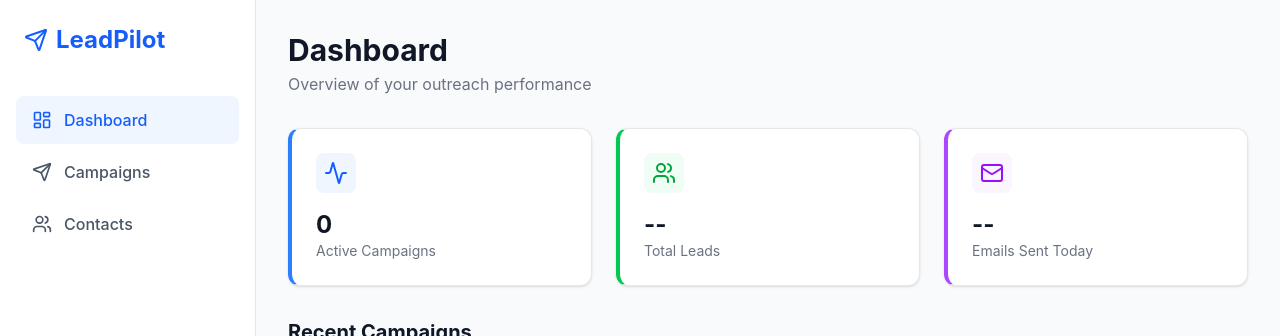
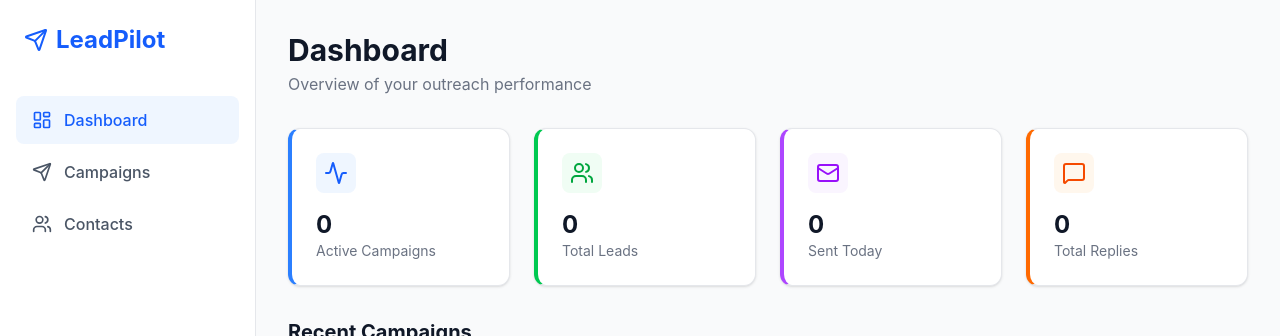
Before and after one commit to sidharth-n/lead-pilot, a React app in the folder frontend/: page / in a window 1280 px wide. Shown: the top 336 px of the page. Built offline with nearby package versions, Linux system fonts and the light colour scheme; no server answers; the HTML template or start-up script is replaced by a standard one.

Commit message:
fix: dashboard now shows real stats (leads, emails sent today, replies)

```diff
--- a/frontend/src/api.ts
+++ b/frontend/src/api.ts
@@ -29,6 +29,7 @@ export const contactsApi = {
 export const campaignsApi = {
   list: () => api<{ campaigns: any[] }>('/campaigns'),
   get: (id: string) => api<{ campaign: any; stats: any }>(`/campaigns/${id}`),
+  getStats: () => api<{ active_campaigns: number; total_leads: number; emails_sent_today: number; total_replies: number }>('/campaigns/stats'),
   create: (data: any) => api('/campaigns', { method: 'POST', body: JSON.stringify(data) }),
   update: (id: string, data: any) => api(`/campaigns/${id}`, { method: 'PUT', body: JSON.stringify(data) }),
   delete: (id: string) => api(`/campaigns/${id}`, { method: 'DELETE' }),
--- a/frontend/src/pages/DashboardPage.tsx
+++ b/frontend/src/pages/DashboardPage.tsx
@@ -3,23 +3,34 @@ import { Layout } from '../components/Layout';
 import { Card, StatusBadge } from '../components/ui';
 import { campaignsApi } from '../api';
 import { Link } from 'react-router-dom';
-import { ArrowRight, Activity, Users, Mail } from 'lucide-react';
+import { ArrowRight, Activity, Users, Mail, MessageSquare } from 'lucide-react';
 
 export default function DashboardPage() {
-  const [stats, setStats] = useState({ active: 0, total_leads: 0, sent_today: 0 });
+  const [stats, setStats] = useState({
+    active_campaigns: 0,
+    total_leads: 0,
+    emails_sent_today: 0,
+    total_replies: 0
+  });
   const [recentCampaigns, setRecentCampaigns] = useState<any[]>([]);
+  const [loading, setLoading] = useState(true);
 
   useEffect(() => {
-    // Mock stats for now or fetch real ones if endpoints exist
-    // Just fetching campaigns for the list
-    campaignsApi.list().then(data => {
-      setRecentCampaigns(data.campaigns.slice(0, 3));
-      setStats({
-        active: data.campaigns.filter(c => c.status === 'active').length,
-        total_leads: 0, // Need aggregation endpoint
-        sent_today: 0   // Need aggregation endpoint
-      });
-    });
+    const loadData = async () => {
+      try {
+        const [statsData, campaignData] = await Promise.all([
+          campaignsApi.getStats(),
+          campaignsApi.list()
+        ]);
+        setStats(statsData);
+        setRecentCampaigns(campaignData.campaigns.slice(0, 5));
+      } catch (err) {
+        console.error('Failed to load dashboard:', err);
+      } finally {
+        setLoading(false);
+      }
+    };
+    loadData();
   }, []);
 
   return (
@@ -29,14 +40,16 @@ export default function DashboardPage() {
         <p className="text-gray-500 mt-1">Overview of your outreach performance</p>
       </div>
 
-      <div className="grid grid-cols-1 md:grid-cols-3 gap-6 mb-8">
+      <div className="grid grid-cols-1 md:grid-cols-4 gap-6 mb-8">
         <Card className="p-6 border-l-4 border-l-blue-500">
           <div className="flex items-center justify-between mb-4">
             <div className="p-2 bg-blue-50 rounded-lg text-blue-600">
               <Activity className="w-6 h-6" />
             </div>
           </div>
-          <div className="text-2xl font-bold text-gray-900">{stats.active}</div>
+          <div className="text-2xl font-bold text-gray-900">
+            {loading ? '...' : stats.active_campaigns}
+          </div>
           <div className="text-sm text-gray-500">Active Campaigns</div>
         </Card>
 
@@ -46,7 +59,9 @@ export default function DashboardPage() {
               <Users className="w-6 h-6" />
             </div>
           </div>
-          <div className="text-2xl font-bold text-gray-900">--</div>
+          <div className="text-2xl font-bold text-gray-900">
+            {loading ? '...' : stats.total_leads}
+          </div>
           <div className="text-sm text-gray-500">Total Leads</div>
         </Card>
 
@@ -56,8 +71,22 @@ export default function DashboardPage() {
               <Mail className="w-6 h-6" />
             </div>
           </div>
-          <div className="text-2xl font-bold text-gray-900">--</div>
-          <div className="text-sm text-gray-500">Emails Sent Today</div>
+          <div className="text-2xl font-bold text-gray-900">
+            {loading ? '...' : stats.emails_sent_today}
+          </div>
+          <div className="text-sm text-gray-500">Sent Today</div>
+        </Card>
+
+        <Card className="p-6 border-l-4 border-l-orange-500">
+          <div className="flex items-center justify-between mb-4">
+            <div className="p-2 bg-orange-50 rounded-lg text-orange-600">
+              <MessageSquare className="w-6 h-6" />
+            </div>
+          </div>
+          <div className="text-2xl font-bold text-gray-900">
+            {loading ? '...' : stats.total_replies}
+          </div>
+          <div className="text-sm text-gray-500">Total Replies</div>
         </Card>
       </div>
 
```
Also changed, not shown: 1 other file (tests, documents, lock files or other folders).
